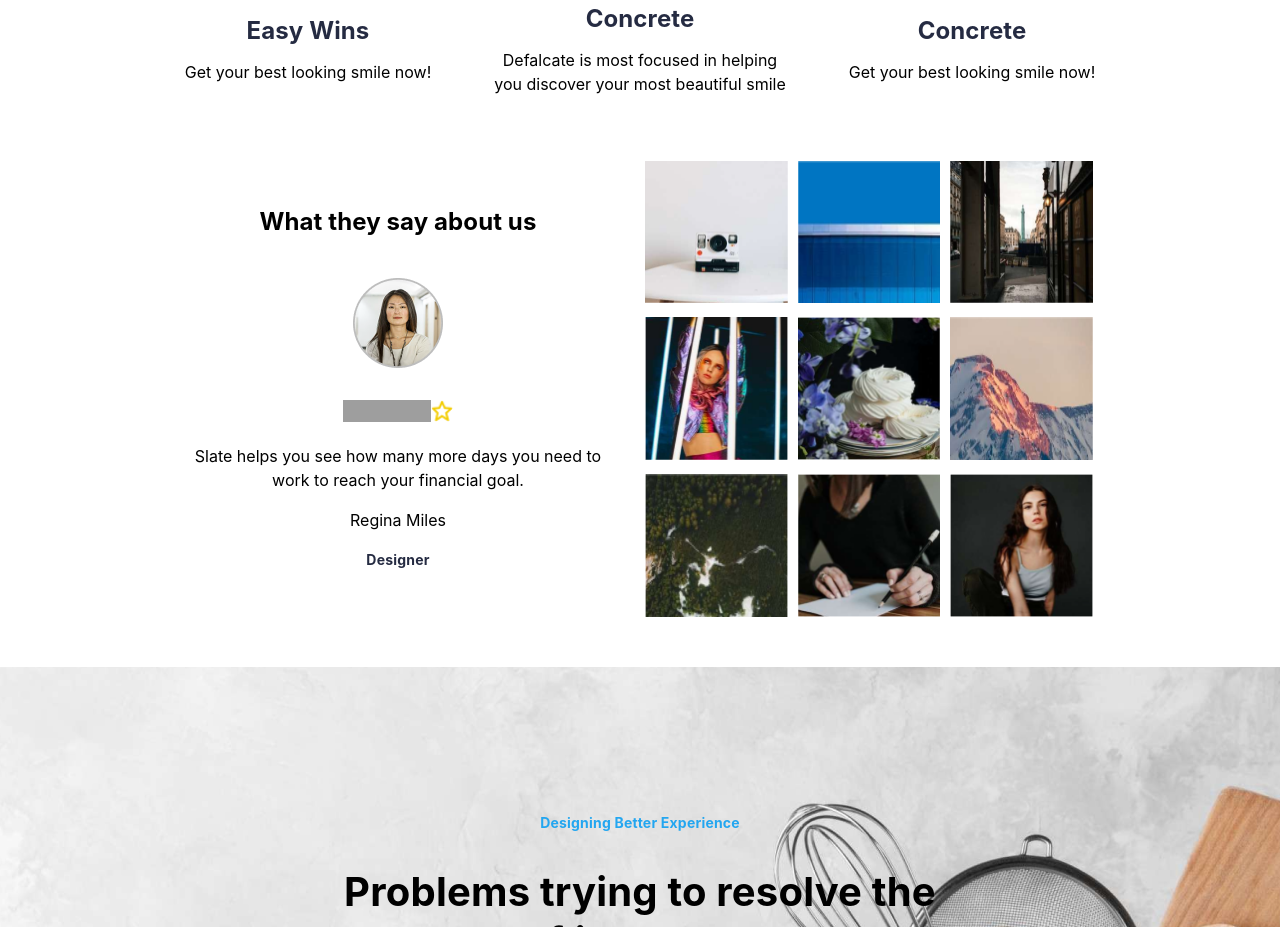
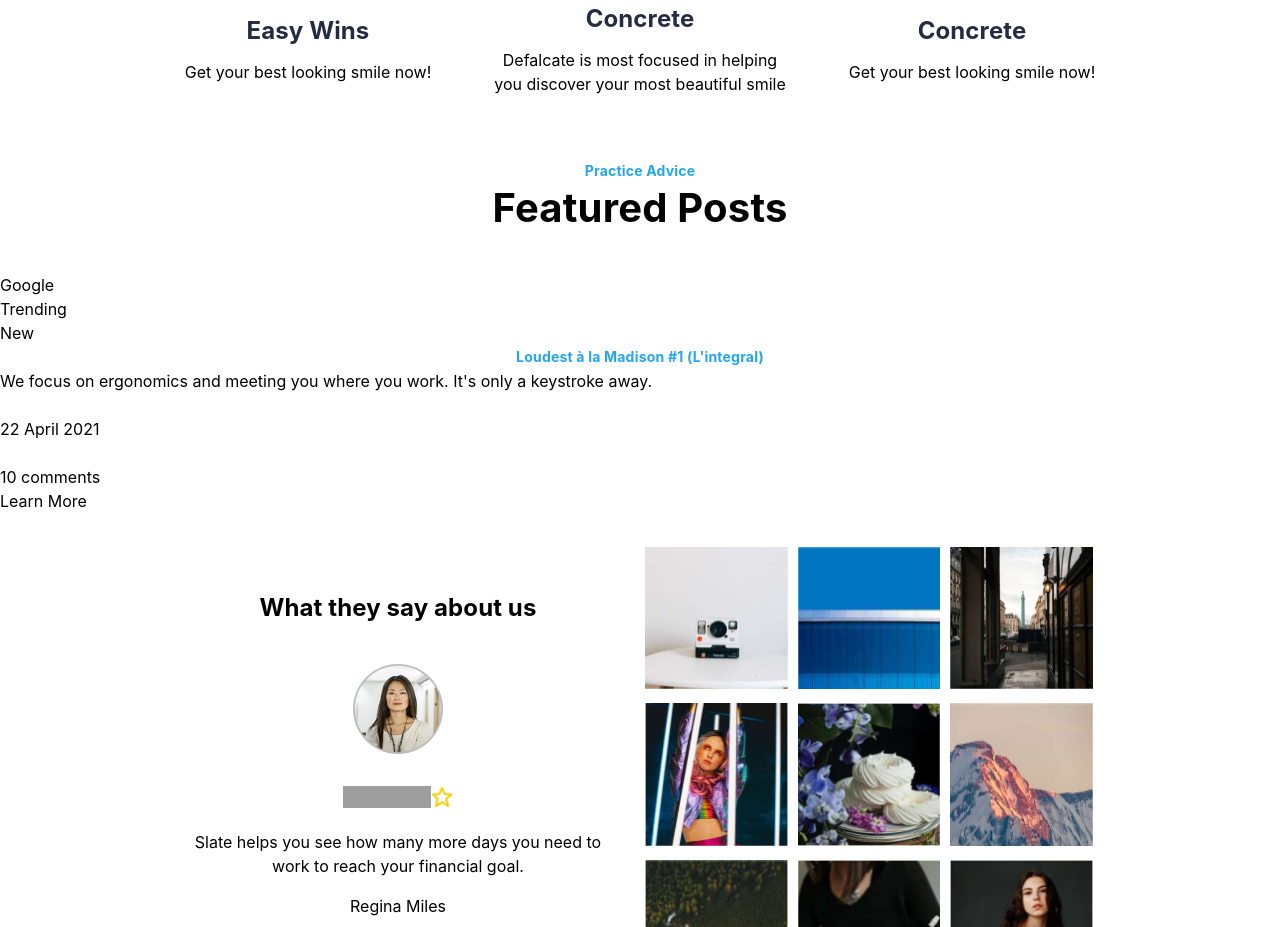
Before and after one commit to Tnath1/ecom-app, a React (Vite) app: page / in a window 1280 px wide. Shown: the part 1140-2067 px from the top of the page. Built offline with nearby package versions, Linux system fonts and the light colour scheme; no server answers; grey boxes are pictures that could not be loaded.

Commit message:
handburger

```diff
--- a/src/App.jsx
+++ b/src/App.jsx
@@ -5,6 +5,7 @@ import Footer from "./components/Footer";
 import CallToAction from "./components/CallToAction";
 import Services from "./components/Services";
 import Rating from "./components/Rating";
+import Featured from "./components/Featured";
 
 function App() {
   return (
@@ -12,6 +13,7 @@ function App() {
       <Hero />
       <BestSeller />
       <Services/>
+      <Featured/>
       <Rating/>
       <CallToAction />
       <Footer />
--- /dev/null
+++ b/src/components/Feat.jsx
@@ -0,0 +1,38 @@
+import React from "react";
+
+const Feat = () => {
+  return (
+    <div>
+      <div>
+        <img src="" alt="" />
+        <p className="overimg"></p>
+        <div>
+          <div>
+            <p>Google</p>
+            <p>Trending</p>
+            <p>New</p>
+          </div>
+          <h5>Loudest à la Madison #1 (L'integral)</h5>
+          <p>
+            We focus on ergonomics and meeting you where you work. It's only a
+            keystroke away.
+          </p>
+          <div>
+
+            <div>
+              <img src="" alt="" />
+              <p>22 April 2021</p>
+            </div>
+            <div>
+              <img src="" alt="" />
+              <p>10 comments</p>
+            </div>
+          </div>
+          <p>Learn More</p>
+        </div>
+      </div>
+    </div>
+  );
+};
+
+export default Feat;
--- /dev/null
+++ b/src/components/Featured.jsx
@@ -0,0 +1,22 @@
+import React from "react";
+import "../components/css/featured.css";
+import Feat from "../components/Feat";
+
+const Featured = () => {
+  return (
+    <div>
+      <div className="feat-txt-container">
+        <div>
+          {" "}
+          <h5>Practice Advice</h5>
+          <h2>Featured Posts</h2>
+        </div>
+      </div>
+      <div className="feature-body">
+        <Feat />
+      </div>
+    </div>
+  );
+};
+
+export default Featured;
--- a/src/components/Hero.jsx
+++ b/src/components/Hero.jsx
@@ -1,4 +1,5 @@
 import React from "react";
+import { useState } from "react";
 import { MdLocalPhone } from "react-icons/md";
 import { LuMail } from "react-icons/lu";
 import { FaInstagram } from "react-icons/fa";
@@ -15,6 +16,11 @@ import "./css/Hero.css";
 import BestSellerHeading from "./BestSellerHeading";
 
 const Hero = () => {
+  const [navVisible, setNavVisible] = useState(false);
+
+  const toggleNav = () => {
+    setNavVisible(!navVisible);
+  };
   return (
     <>
       <div className="wrapper">
@@ -43,7 +49,7 @@ const Hero = () => {
         <div className="main-nav-container">
           <div className="logo-wrapper">
             <h1 className="Logo">Bandage</h1>
-            <div className="list-container">
+            <div className={`list-container  ${navVisible ? "visible" : ""}`}>
               <ul>
                 <li>Home</li>
                 <li>
@@ -76,7 +82,7 @@ const Hero = () => {
               </div>
             </div>
             <div className="Handmenu">
-              <BiMenuAltRight />
+              <BiMenuAltRight onClick={toggleNav} />
             </div>
           </div>
         </div>
@@ -105,7 +111,7 @@ const Hero = () => {
           </div>
         </div>
       </div>
-      <BestSellerHeading h2Text="BESTSELLER PRODUCTS"/>
+      <BestSellerHeading h2Text="BESTSELLER PRODUCTS" />
     </>
   );
 };
--- a/src/components/css/Hero.css
+++ b/src/components/css/Hero.css
@@ -1,5 +1,4 @@
 .nav-container {
-
   display: flex;
   justify-content: center;
   width: 100%;
@@ -10,7 +9,6 @@
   font-size: 0.7rem;
   padding: 0.6rem 2rem 0.6rem 2rem;
   max-width: 1200px;
-
 }
 
 .wrapper {
@@ -85,7 +83,6 @@ div.container-icon {
   gap: 1rem;
   cursor: pointer;
   color: rgba(35, 166, 240, 1);
-
 }
 
 div.login-icon {
@@ -124,6 +121,12 @@ div.Handmenu {
   color: black;
   font-size: 1.5rem;
   cursor: pointer;
+}
+
+/* working on this styles */
+
+.list-container.visible {
+  display: block;
 }
 
 /* Hero */
@@ -224,7 +227,6 @@ div.item a {
     padding: 1rem;
   }
 
-
   .item1 {
     grid-column: 1 / 2;
     grid-row: 1 / 2;
@@ -233,7 +235,6 @@ div.item a {
     background-position: center;
     width: 100%;
   }
-
 
   .item2 {
     grid-column: 2 / 3;
@@ -252,7 +253,6 @@ div.item a {
     background-position: center;
     width: 100%;
   }
-
 
   .item4 {
     grid-column: 2 / 3;
--- /dev/null
+++ b/src/components/css/featured.css
@@ -0,0 +1,24 @@
+/* Feature Header design */
+
+div.feat-txt-container {
+  display: flex;
+
+  align-items: center;
+  justify-content: center;
+  text-align: center;
+  max-width: 1000px;
+  margin: 0 auto;
+  padding: 2rem 0 1rem 0;
+}
+
+div.feat-txt-container div h2 {
+  font-size: 40px;
+  font-weight: 700;
+  line-height: 50px;
+  letter-spacing: 0.20000000298023224px;
+}
+
+/* Main feat design rendering as a component */
+div.feature-body{
+
+}
```
